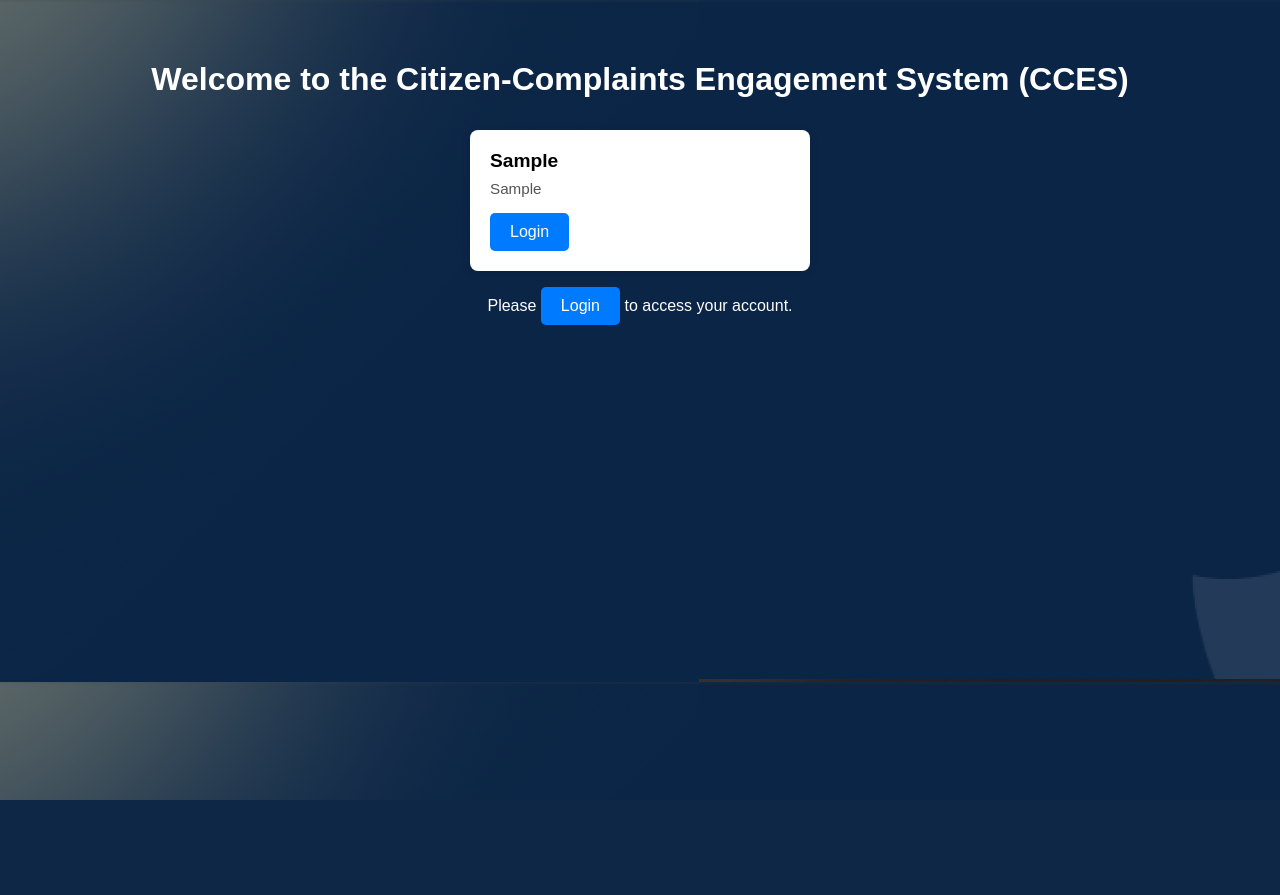
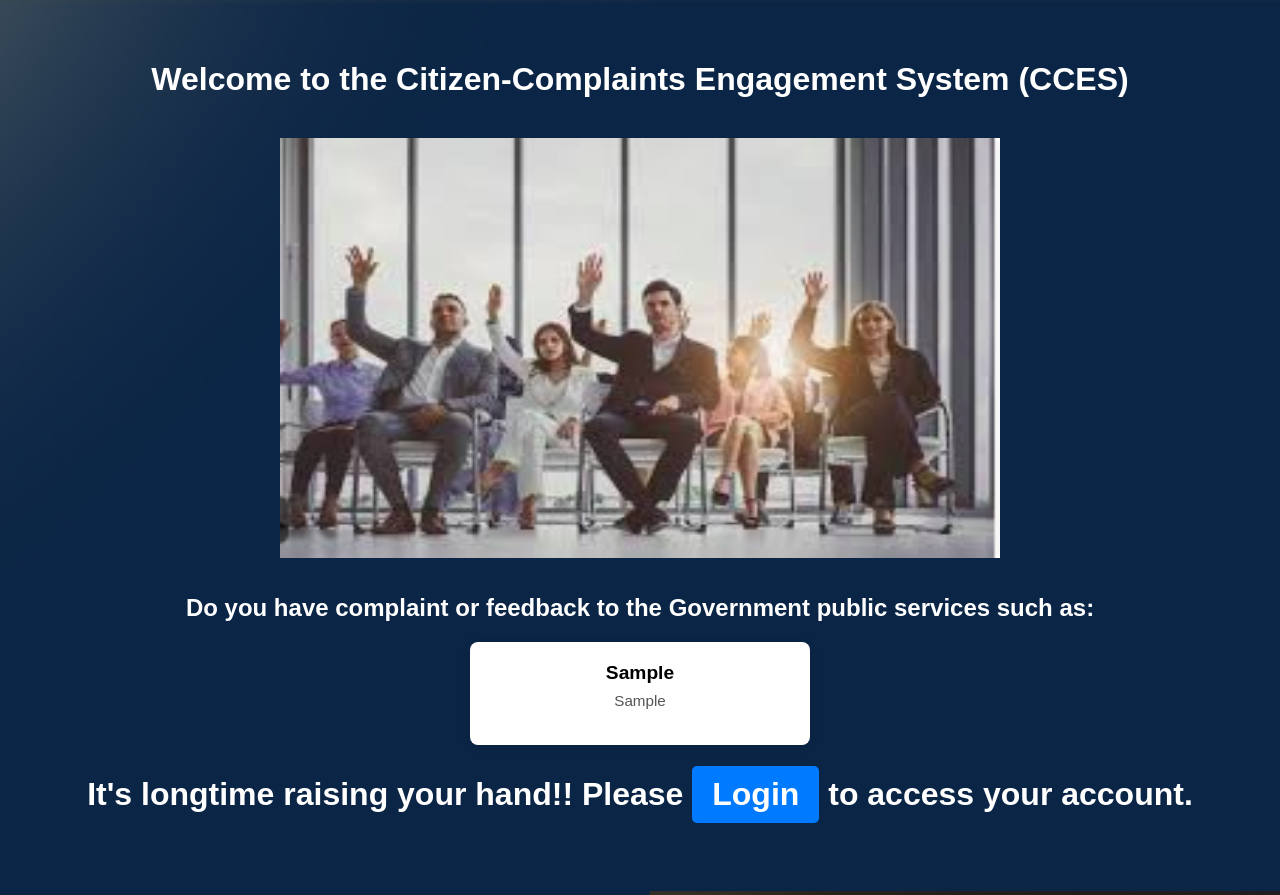
Before and after one commit to imalexianne/Citizen-Complaints, a Django app: page / in a window 1280 px wide. Before the commit the page ends 800 px from the top, so only its background shows below. Run offline with Django 5.2, Linux system fonts and the light colour scheme; tables that the repository leaves empty hold one stand-in row (values such as "Sample post").

Commit message:
Updating changes

```diff
--- a/ccesapp/templates/citizendashboard.html
+++ b/ccesapp/templates/citizendashboard.html
@@ -17,7 +17,7 @@
   <!-- Sidebar -->
   <div class="sidebar" id="sidebar">
     <div class="logo">
-      <img src="" alt="Logo" style="width: 200px;">
+      <img src="" alt="" style="width: 200px;">
     </div>
 
     <ul class="sidebar-menu">
--- a/ccesapp/templates/index.html
+++ b/ccesapp/templates/index.html
@@ -5,76 +5,24 @@
     <meta charset="UTF-8">
     <meta name="viewport" content="width=device-width, initial-scale=1.0">
     <title>WELLCOME</title>
+    <link rel="stylesheet" href="{% static 'css/index.css' %}">
 
-    <style>
-        body {
-            font-family: Arial, sans-serif;
-            padding: 2rem;
-            background: url('/static/img/background.png');
-        }
-
-        .welcome {
-            text-align: center;
-            margin-bottom: 2rem;
-            color: white;
-        }
-
-        .login-button {
-            display: inline-block;
-            padding: 10px 20px;
-            background-color: #007bff;
-            color: #fff;
-            border-radius: 5px;
-            text-decoration: none;
-        }
-
-        .card-container {
-            display: flex;
-            flex-wrap: wrap;
-            justify-content: center;
-            gap: 1.5rem;
-        }
-
-        .service-card {
-            background-color: #fff;
-            border-radius: 8px;
-            box-shadow: 0 2px 10px rgba(0, 0, 0, 0.1);
-            width: 300px;
-            padding: 20px;
-            transition: transform 0.2s;
-        }
-
-        .service-card:hover {
-            transform: scale(1.03);
-        }
-
-        .service-title {
-            font-size: 1.2rem;
-            font-weight: bold;
-            margin-bottom: 0.5rem;
-        }
-
-        .service-def {
-            font-size: 0.95rem;
-            color: #555;
-        }
-    </style>
 </head>
-<body>
+<center><body>
 
     <div class="welcome">
-        <h1>Welcome to the Citizen-Complaints Engagement System (CCES) </h1>
+        <h1>Welcome to the Citizen-Complaints Engagement System (CCES) </h1><br><img src="/static/img/hands2.png" style="width: 60%; height: 420px;">
            </div>
 
+           <div class="welcome">
+           <h2>Do you have complaint or feedback to the  Government public services such as:</h2>
            <div class="card-container">
             {% for service in services %}
             <div class="service-card">
-                <div class="service-title">{{ service.serviceType }}</div>
+                <div class="service-title" style="color: black;">{{ service.serviceType }}</div>
                 <div class="service-def">{{ service.definition|default:"No description available."|truncatewords:30 }}</div>
 
                 <div style="margin-top: 1rem;">
-                    <a href="/service/{{service.id }}/login/" class="login-button">Login</a>
-                    <!-- <a href="/service/{{service.id }}/register/" class="login-button" style="background-color: #28a745;">Register</a> -->
                 </div>
             </div>
             {% empty %}
@@ -82,11 +30,11 @@
             {% endfor %}
         </div>
 
+        <div class="welcome">
+            <h1>It's longtime raising your hand!! Please <a href="/login/" class="login-button">Login</a> to access your account.  </h1>
+               </div>
 
-    <div class="welcome">
-
-        <p>Please <a href="/login/" class="login-button">Login</a> to access your account.</p>
-    </div>
 
 </body>
+</center>
 </html>
--- /dev/null
+++ b/static/css/index.css
@@ -0,0 +1,56 @@
+
+body {
+    font-family: Arial, sans-serif;
+    padding: 2rem;
+    background: url('/static/img/background.png');
+    background-position: center center;
+    background-size: cover;
+    background-repeat: no-repeat;
+    min-height: 100vh;
+        }
+
+.welcome {
+    text-align: center;
+    margin-bottom: 2rem;
+    color: white;
+}
+
+.login-button {
+    display: inline-block;
+    padding: 10px 20px;
+    background-color: #007bff;
+    color: #fff;
+    border-radius: 5px;
+    text-decoration: none;
+}
+
+.card-container {
+    display: flex;
+    flex-wrap: wrap;
+    justify-content: center;
+    gap: 1.5rem;
+}
+
+.service-card {
+    background-color: #fff;
+    border-radius: 8px;
+    box-shadow: 0 2px 10px rgba(0, 0, 0, 0.1);
+    width: 300px;
+    padding: 20px;
+    transition: transform 0.2s;
+}
+
+.service-card:hover {
+    transform: scale(1.03);
+}
+
+.service-title {
+    font-size: 1.2rem;
+    font-weight: bold;
+    margin-bottom: 0.5rem;
+}
+
+.service-def {
+    font-size: 0.95rem;
+    color: #555;
+}
```
Also changed, not shown: static/css/dashboard.css (+3 -9 lines).
